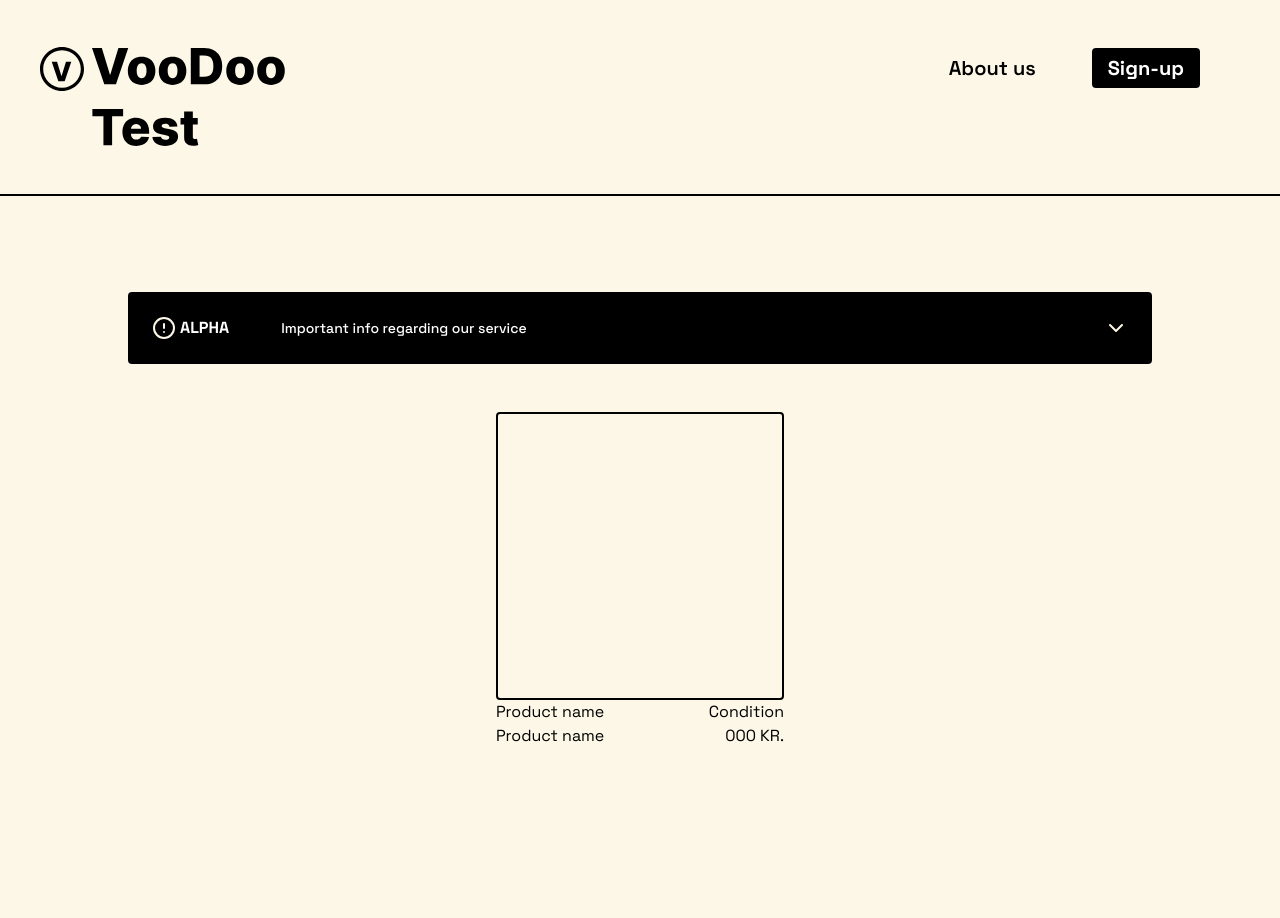
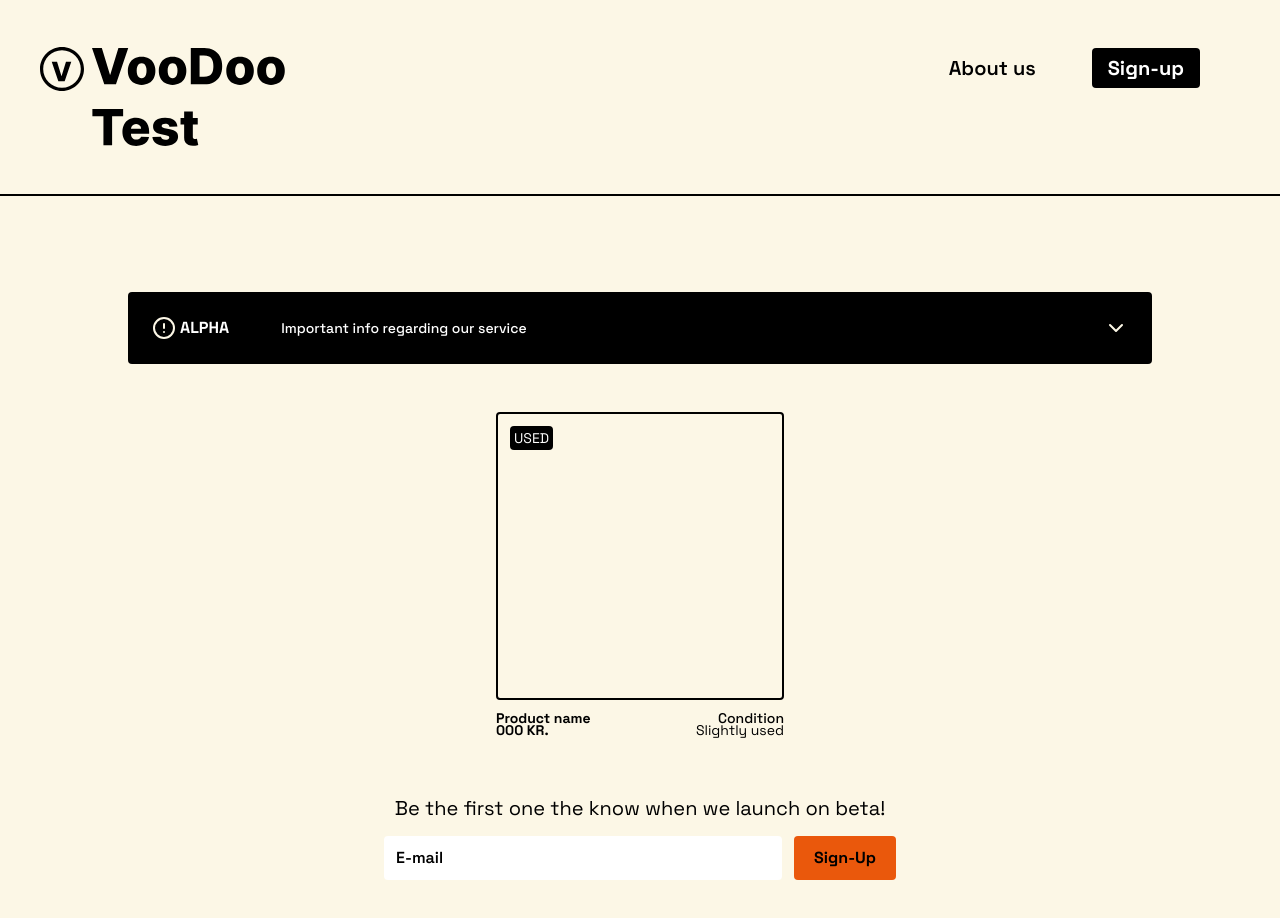
Before and after one commit to IgnatovOleg/test-task-Voodoo-Ecom, a website: page index.html in a window 1280 px wide. Before the commit the page ends 844 px from the top, so only its background shows below. Drawn offline with nearby package versions, Linux system fonts and the light colour scheme.

Commit message:
added a section with content

```diff
--- a/index.html
+++ b/index.html
@@ -30,21 +30,32 @@
             <h1 class="text-white font-medium text-sm leading-4 relative left-12">Important info regarding our service</h1>
             <img src="./img/chevron-down.svg" alt="" class="ml-auto">
         </div>
-        <div class="flex gap-1">
+        <div class="flex gap-9">
             <div class="max-w-xs w-72 h-96">
-                <div class="rounded border-2 border-black h-72">
-
+                <div class="rounded border-2 border-black h-72 p-3">
+                    <div class="bg-black rounded w-max text-white font-normal text-sm leading-4 p-1 ">
+                        USED
+                    </div>
                 </div>
                 <div class="flex justify-between">
-                    <span>Product name</span>
-                    <span>Condition</span>
+                    <span class="font-bold text-sm leading-5 relative top-2">Product name</span>
+                    <span class="font-medium text-sm leading-5 relative top-2">Condition</span>
                 </div>
                 <div class="flex justify-between">
-                    <span>Product name</span>
-                    <span>000 KR.</span>
+                    <span class="font-bold text-sm leading-5">000 KR.</span>
+                    <span class="font-normal text-sm leading-5">Slightly used</span>
+                </div>
+                <div class="p-4 p4 mt-auto relative top-3 flex justify-center items-center">
+                    <button class="font-bold text-sm leading-4"></button>
                 </div>
             </div>
-
+        </div>
+        <div class="w-6/12">
+            <h1 class="font-normal text-xl leading-6 flex items-center justify-center">Be the first one the know when we launch on beta!</h1>
+            <div class="flex gap-3 py-4">
+                <input placeholder="E-mail" class="font-semibold rounded flex-grow text-base leading-5 p-3 w-6/12 placeholder:text-black">
+                <div class="bg-orange-600 flex justify-center items-center py-1 px-5 rounded text-black font-bold text-base leading-5 ml-auto">Sign-Up</div>
+            </div>
         </div>
     </div>
 </body>
```
Also changed, not shown: style.css (line endings or trailing spaces).
